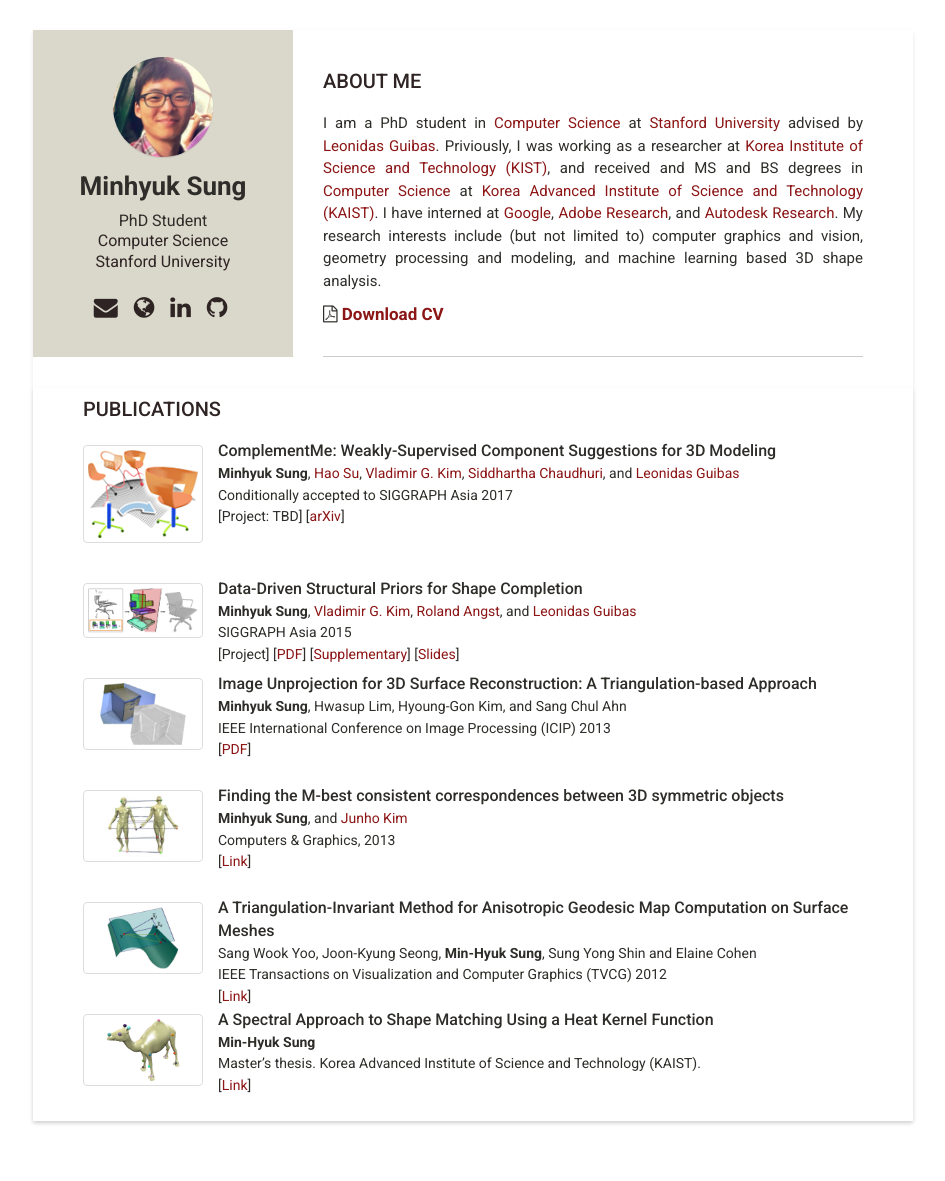
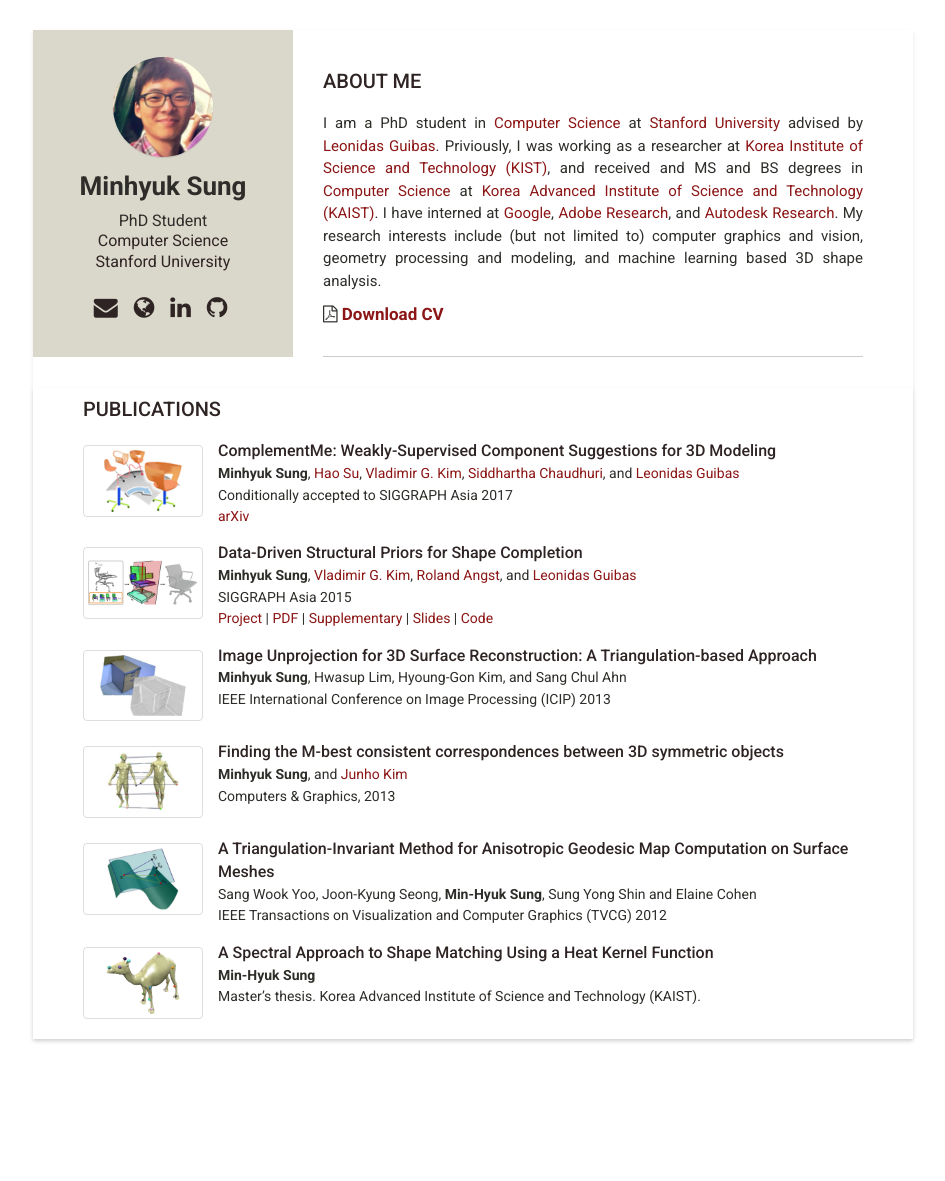
Before and after one commit to mhsung/mhsung.github.io, a Jekyll site: the page built from index.html, in a window 1280 px wide. Shown: the whole page, without its empty margins (167-1112 px from the left). Built offline with Jekyll 4.4.1, drawn with Linux system fonts in a browser that asks for light colours; after the commit the page ends 1099 px from its top, so only the background shows below that.

Commit message:
Minor update.

```diff
--- a/_includes/publications.html
+++ b/_includes/publications.html
@@ -11,7 +11,9 @@
       </div>
       <div class="description-cell">
         <span class="title">
+          <a href="https://arxiv.org/abs/1708.01841" target="_blank">
             ComplementMe: Weakly-Supervised Component Suggestions for 3D Modeling
+          </a>
         </span><br>
         <span class="summary">
           <b>Minhyuk Sung</b>,
@@ -21,8 +23,7 @@
           <a href="https://geometry.stanford.edu/member/guibas/" target="_blank:">Leonidas Guibas</a>
           <br>
           Conditionally accepted to SIGGRAPH Asia 2017<br>
-          [Project: TBD]
-          [<a href="https://arxiv.org/abs/1708.01841" target="_blank">arXiv</a>]
+          <a href="https://arxiv.org/abs/1708.01841" target="_blank">arXiv</a>
         </span>
       </div>
     </div>
@@ -30,11 +31,13 @@
     <!-- siga 15' -->
     <div class="table-row">
       <div class="thumbnail-cell">
-        <img class="thumbnail" src="{{site.baseurl}}/assets/images/scene-completion-thumbnail.png" alt="thumbnail"/>
+        <img class="thumbnail" src="{{site.baseurl}}/assets/images/structure-completion-thumbnail.png" alt="thumbnail"/>
       </div>
       <div class="description-cell">
         <span class="title">
+          <a href="http://cs.stanford.edu/~mhsung/projects/structure-completion" target="_blank">
             Data-Driven Structural Priors for Shape Completion
+          </a>
         </span><br>
         <span class="summary">
           <b>Minhyuk Sung</b>,
@@ -42,10 +45,11 @@
           <a href="http://rangst.github.io" target="_blank">Roland Angst</a>, and
           <a href="https://geometry.stanford.edu/member/guibas/" target="_blank:">Leonidas Guibas</a><br>
           SIGGRAPH Asia 2015<br>
-          [Project]
-          [<a href="https://www.dropbox.com/s/cbe5blo6l8g2drm/structure-completion.pdf?dl=1" target="_blank">PDF</a>]
-          [<a href="https://www.dropbox.com/s/cbe5blo6l8g2drm/structure-completion-supplementary.pdf?dl=1" target="_blank">Supplementary</a>]
-          [<a href="https://www.dropbox.com/s/cbe5blo6l8g2drm/structure-completion-presentation.pdf?dl=1" target="_blank">Slides</a>]
+          <a href="http://cs.stanford.edu/~mhsung/projects/structure-completion" target="_blank">Project</a> |
+          <a href="https://www.dropbox.com/s/cbe5blo6l8g2drm/structure-completion.pdf?dl=1" target="_blank">PDF</a> |
+          <a href="https://www.dropbox.com/s/cbe5blo6l8g2drm/structure-completion-supplementary.pdf?dl=1" target="_blank">Supplementary</a> |
+          <a href="https://www.dropbox.com/s/cbe5blo6l8g2drm/structure-completion-presentation.pdf?dl=1" target="_blank">Slides</a> |
+          <a href="https://github.com/mhsung/structure-completion" target="_blank">Code</a>
         </span>
       </div>
     </div>
@@ -57,12 +61,13 @@
       </div>
       <div class="description-cell">
         <span class="title">
+          <a href="https://pdfs.semanticscholar.org/cf63/15330eae490ecd255549e95703c0974bcd2b.pdf" target="_blank">
             Image Unprojection for 3D Surface Reconstruction: A Triangulation-based Approach
+          </a>
         </span><br>
         <span class="summary">
           <b>Minhyuk Sung</b>, Hwasup Lim, Hyoung-Gon Kim, and Sang Chul Ahn<br>
           IEEE International Conference on Image Processing (ICIP) 2013<br>
-          [<a href="https://pdfs.semanticscholar.org/cf63/15330eae490ecd255549e95703c0974bcd2b.pdf" target="_blank">PDF</a>]
         </span>
       </div>
     </div>
@@ -74,13 +79,14 @@
       </div>
       <div class="description-cell">
         <span class="title">
+          <a href="http://www.sciencedirect.com/science/article/pii/S0097849312001732?via%3Dihub" target="_blank">
             Finding the M-best consistent correspondences between 3D symmetric objects
+          </a>
         </span><br>
         <span class="summary">
           <b>Minhyuk Sung</b>, and
           <a href="https://home1.kookmin.ac.kr/~junho/" target="_blank">Junho Kim</a><br>
-          Computers & Graphics, 2013<br>
-          [<a href="http://www.sciencedirect.com/science/article/pii/S0097849312001732?via%3Dihub" target="_blank">Link</a>]
+          Computers & Graphics, 2013
         </span>
       </div>
     </div>
@@ -92,12 +98,13 @@
       </div>
       <div class="description-cell">
         <span class="title">
+          <a href="https://www.computer.org/csdl/trans/tg/2012/10/ttg2012101664-abs.html" target="_blank">
             A Triangulation-Invariant Method for Anisotropic Geodesic Map Computation on Surface Meshes
+          </a>
         </span><br>
         <span class="summary">
           Sang Wook Yoo, Joon-Kyung Seong, <b>Min-Hyuk Sung</b>, Sung Yong Shin and Elaine Cohen<br>
-          IEEE Transactions on Visualization and Computer Graphics (TVCG) 2012<br>
-          [<a href="https://www.computer.org/csdl/trans/tg/2012/10/ttg2012101664-abs.html" target="_blank">Link</a>]
+          IEEE Transactions on Visualization and Computer Graphics (TVCG) 2012
         </span>
       </div>
     </div>
@@ -109,12 +116,13 @@
       </div>
       <div class="description-cell">
         <span class="title">
+          <a href="https://www.computer.org/csdl/trans/tg/2012/10/ttg2012101664-abs.html" target="_blank">
             A Spectral Approach to Shape Matching Using a Heat Kernel Function
+          </a>
         </span><br>
         <span class="summary">
           <b>Min-Hyuk Sung</b><br>
           Master’s thesis. Korea Advanced Institute of Science and Technology (KAIST).<br>
-          [<a href="https://www.computer.org/csdl/trans/tg/2012/10/ttg2012101664-abs.html" target="_blank">Link</a>]
         </span>
       </div>
     </div>
--- a/assets/css/styles.css
+++ b/assets/css/styles.css
@@ -183,10 +183,11 @@ hr {
   display: table-cell;
   padding-right: 15px;
   padding-top: 5px;
-  padding-bottom: 15px;
+  vertical-align: top;
 }
 .wrapper .publications-section .description-cell {
   display: table-cell;
+  padding-bottom: 15px;
   vertical-align: top;
 }
 .wrapper .publications-section .thumbnail {
@@ -195,6 +196,9 @@ hr {
 .wrapper .publications-section .title {
   font-size: 16px;
   font-weight: 500;
+}
+.wrapper .publications-section .title a {
+  color: var(--header-color);
 }
 .wrapper .publications-section .summary {
   font-size: 14px;
```
Also changed, not shown: assets/images/component-assembly-thumbnail.png, assets/images/scene-completion-thumbnail.png (deleted), assets/images/structure-completion-thumbnail.png (added). Lines whose indentation alone changed are shown as unchanged.
